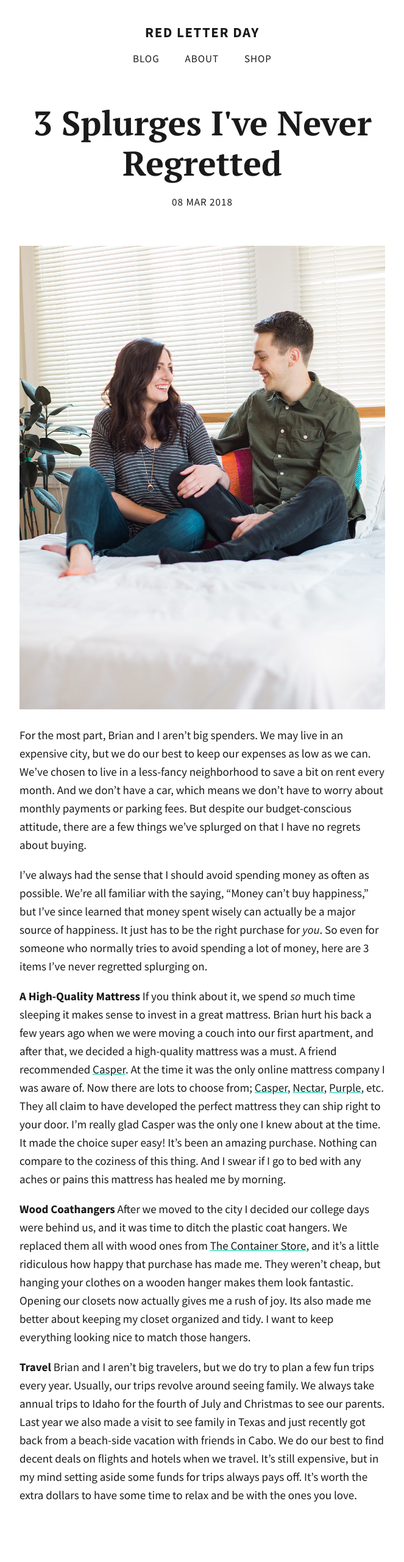
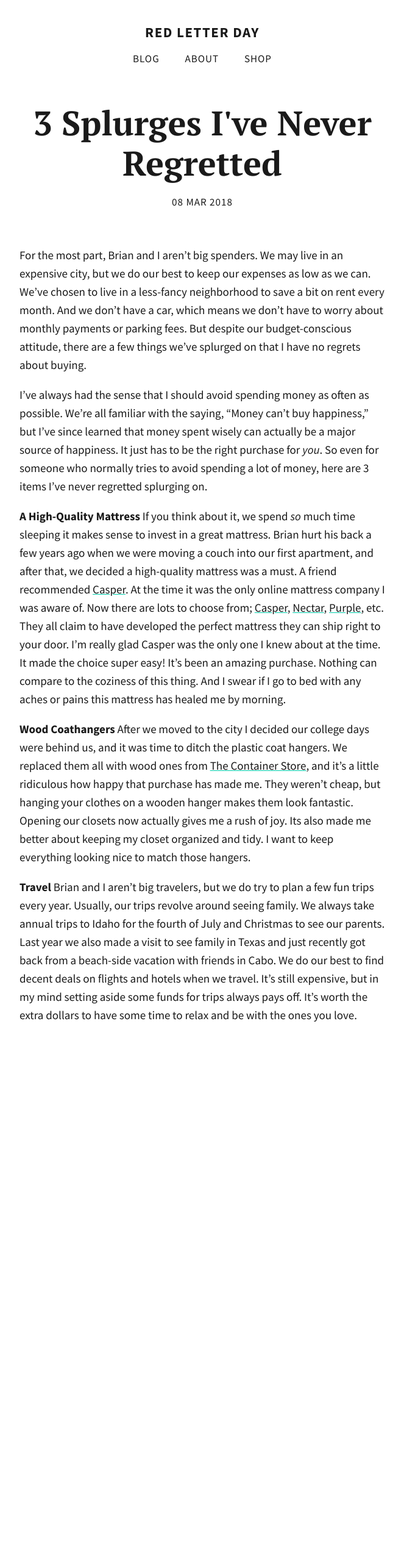
Before and after one commit to totiffany/totiffany.github.io, a Jekyll site: the page built from _posts/2018-03-08-3-Splurges-I've-Never-Regretted.md, in a window 1280 px wide. Shown: the whole page at 61% size, without its empty margins (308-971 px from the left). Built offline with Jekyll 4.4.1, drawn with Linux system fonts in a browser that asks for light colours; our own code applies the rules of GitHub Pages for plain Markdown files; comment, search, counter and statistics services are not loaded; after the commit the page ends 1774 px from its top, so only the background shows below that.

Commit message:
Update 2018-03-08-3-Splurges-I've-Never-Regretted.md

```diff
--- a/_posts/2018-03-08-3-Splurges-I've-Never-Regretted.md
+++ b/_posts/2018-03-08-3-Splurges-I've-Never-Regretted.md
@@ -9,7 +9,7 @@ description: >-
   there are a few things we've splurged on that I have no regrets about buying.
 image: Edit.jpg
 ---
-![Edit.jpg]({{site.baseurl}}/img/Edit.jpg)
+
 
 For the most part, Brian and I aren't big spenders. We may live in an expensive city, but we do our best to keep our expenses as low as we can. We've chosen to live in a less-fancy neighborhood to save a bit on rent every month. And we don't have a car, which means we don't have to worry about monthly payments or parking fees. But despite our budget-conscious attitude, there are a few things we've splurged on that I have no regrets about buying.
 
```
